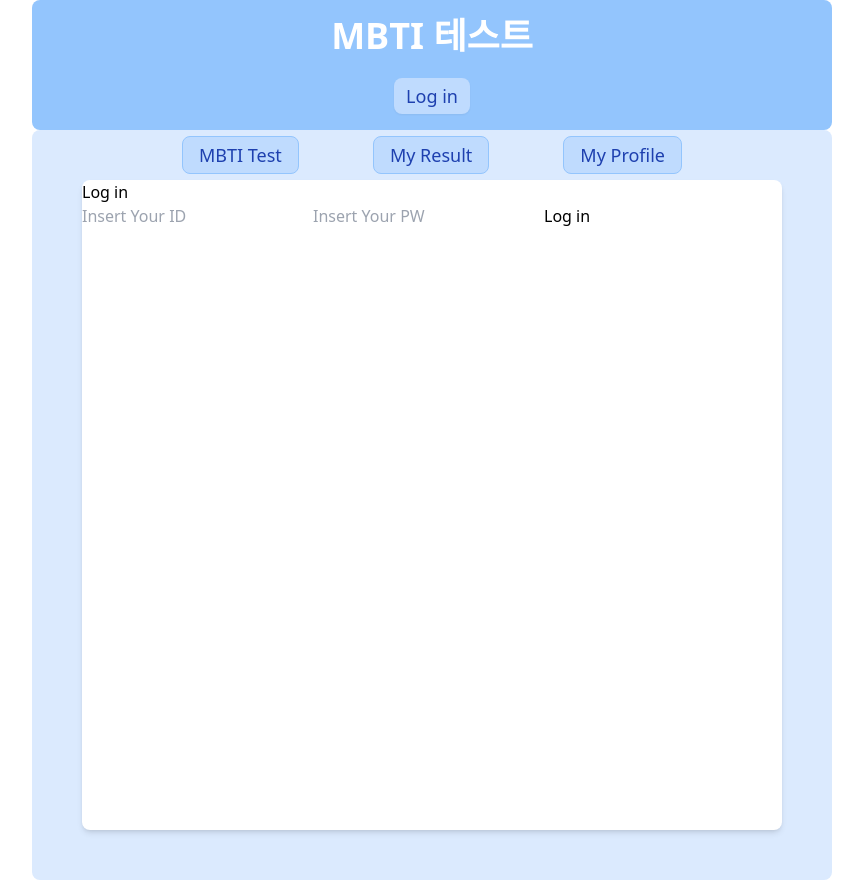
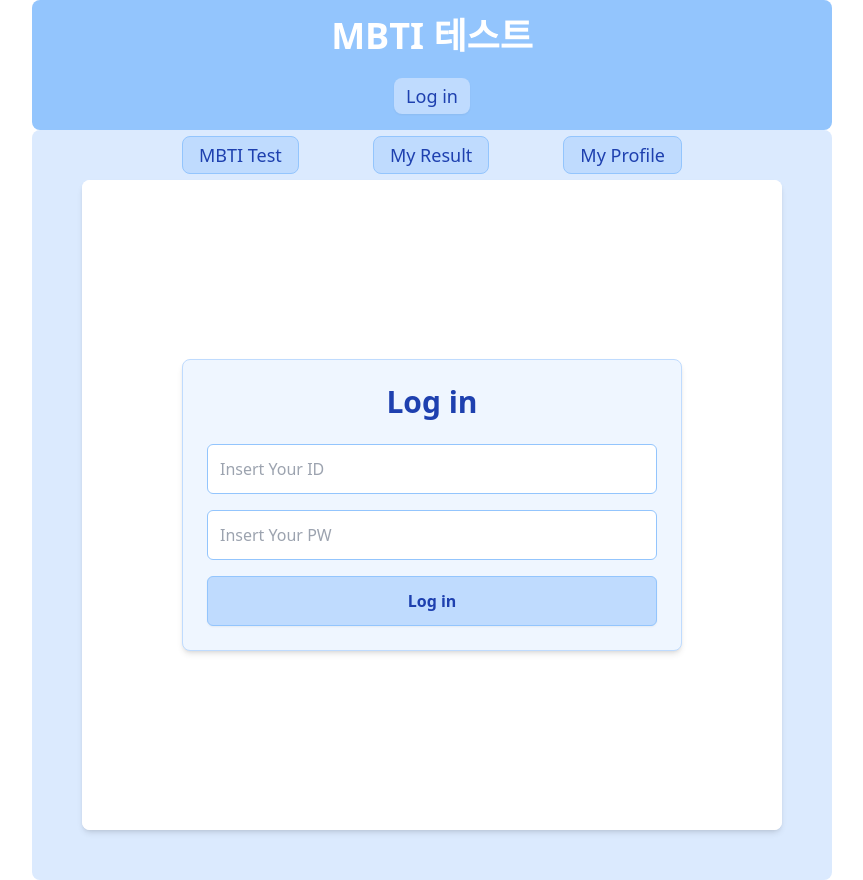
Before and after one commit to Handsol/sparta-mbti-test, a React (Vite) app: page /login in a window 1280 px wide. Shown: the whole page, without its empty margins (208-1071 px from the left). Built offline with nearby package versions, Linux system fonts and the light colour scheme.

Commit message:
style: 로그인 페이지 스타일링

```diff
--- a/src/pages/UserLoginPage.jsx
+++ b/src/pages/UserLoginPage.jsx
@@ -24,25 +24,40 @@ const LoginPage = () => {
   };
 
   return (
-    <div>
-      <h1>Log in</h1>
-      <form onSubmit={logInHandler}>
+    <div className="h-[650px] w-full max-w-[700px] min-w-[244px] flex flex-col items-center justify-center bg-white">
+      <div className="bg-blue-50 rounded-lg p-6 shadow-md w-[90%] max-w-[500px] text-center border border-blue-200">
+        <h1 className="text-3xl font-bold text-blue-800 mb-6">Log in</h1>
+
+        <form onSubmit={logInHandler} className="space-y-4">
+          {/* 아이디 입력 */}
           <input
             type="text"
             name="id"
             placeholder="Insert Your ID"
             value={id}
             onChange={(e) => setId(e.target.value)}
+            className="w-full p-3 border border-blue-300 rounded-md focus:outline-none focus:ring-2 focus:ring-blue-400"
           />
+
+          {/* 비밀번호 입력 */}
           <input
             type="password"
             name="password"
             placeholder="Insert Your PW"
             value={password}
             onChange={(e) => setPassword(e.target.value)}
+            className="w-full p-3 border border-blue-300 rounded-md focus:outline-none focus:ring-2 focus:ring-blue-400"
           />
-        <button type="submit">Log in</button>
+
+          {/* 로그인 버튼 */}
+          <button
+            type="submit"
+            className="w-full py-3 bg-blue-200 text-blue-800 font-semibold rounded-md border border-blue-300 hover:bg-blue-300 transition duration-300 shadow-sm hover:shadow-md"
+          >
+            Log in
+          </button>
         </form>
+      </div>
     </div>
   );
 };
```
Lines whose indentation alone changed are shown as unchanged.
